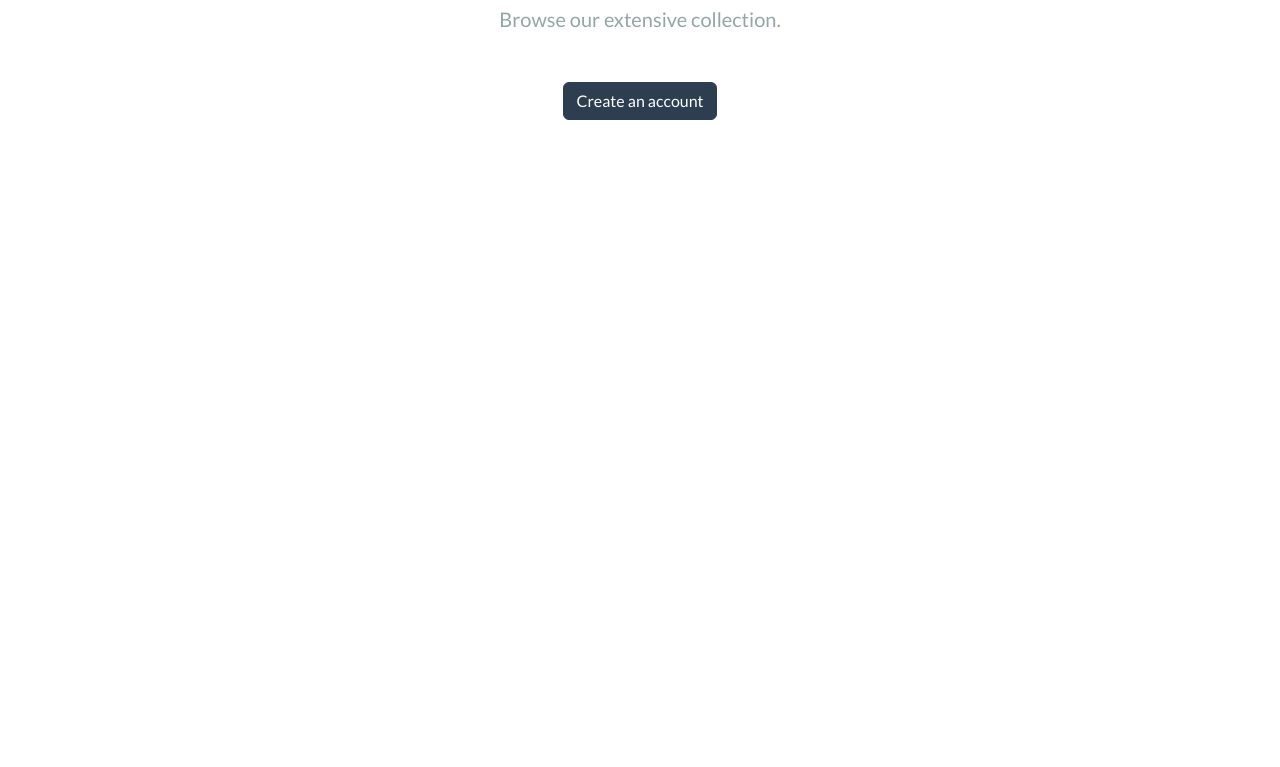
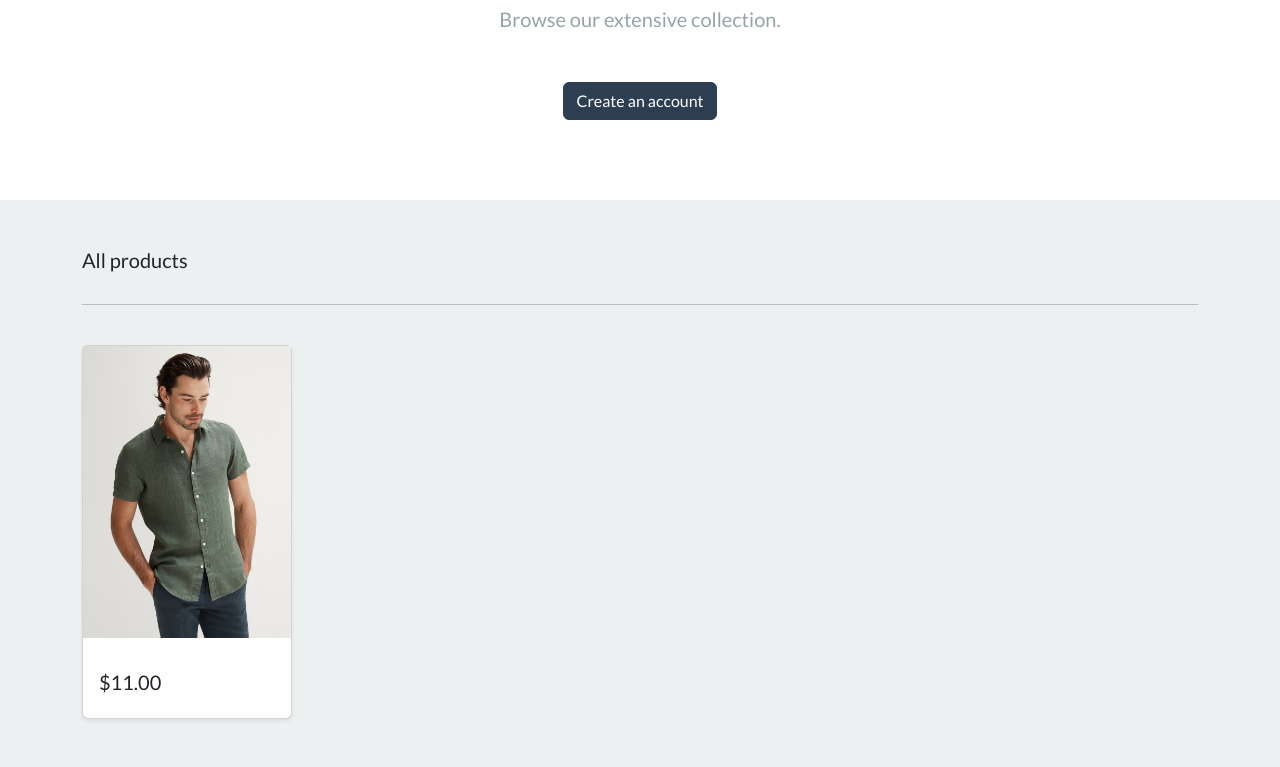
Before and after one commit to tantd2203/PythonWebApplication, a Django app: page / in a window 1280 px wide. Shown: the part 201-968 px from the top of the page. Before the commit the page ends 321 px from the top, so only its background shows below. Run offline with Django 4.2, Linux system fonts and the light colour scheme; data comes from the database, SQL or seed files in the repository; some libraries are stand-ins or nearby versions.

Commit message:
grid layout product

```diff
--- a/ecommerce/ecommerce/settings.py
+++ b/ecommerce/ecommerce/settings.py
@@ -75,7 +75,7 @@
 
 # Database
 # https://docs.djangoproject.com/en/4.2/ref/settings/#databases
-
+#  Database Mặc định
 DATABASES = {
     'default': {
         'ENGINE': 'django.db.backends.sqlite3',
--- a/ecommerce/store/models.py
+++ b/ecommerce/store/models.py
@@ -32,7 +32,7 @@
 
     price =  models.DecimalField(max_digits=4, decimal_places=2)
 
-    iamge = models.ImageField(upload_to='images/')
+    image = models.ImageField(upload_to='images/')
 
 class Meta:
         verbose_name_plural ='products'
--- a/ecommerce/store/templates/store/base.html
+++ b/ecommerce/store/templates/store/base.html
@@ -158,11 +158,6 @@
         {% block content %}
 
 
-
-
-
-
-
         {% endblock %}
 
 
--- a/ecommerce/store/templates/store/store.html
+++ b/ecommerce/store/templates/store/store.html
@@ -41,7 +41,52 @@
 
 
     </section>
+   <!-- All products section -->
+
+   <div class="album py-5 bg-light">
+
+    <div class="container">
+
+      <div class="pb-3 h5"> All products </div>
+
+
+      <hr>
+
+      <br>
+
+
+      <div class="row row-cols-1 row-cols-sm-2 row-cols-md-5 g-3">
+
+        {% comment %} product item  {% endcomment %}
+        {% for  product  in  my_products %}
+
+          <div class="col">
+
+            <div class="card shadow-sm">
+
+              <img class="img-fluid" alt="Responsive image" src="{{product.image.url}}">
+
+              <div class="card-body">
+
+                <p class="card-text">
+
+                  <a class="text-info text-decoration-none" href=""> {{product.tile | capfirst}}</a>
+
+                </p>
+
+                <div class="d-flex justify-content-between align-items-center">
+
+                  <h5> ${{product.price}}</h5>
+                </div>
+              </div>
+            </div>
+
+          </div>
+          {% endfor %}
 
 
 
+      </div>
+    </div>
+  </div>
 {% endblock %}
--- a/ecommerce/store/views.py
+++ b/ecommerce/store/views.py
@@ -1,11 +1,16 @@
 from django.shortcuts import render
 
-from . models import Category
+from . models import Category , Product
 # Create your views here.
 
 
 def store(request) :
- return render(request, 'store/store.html')
+
+  all_products = Product.objects.all()
+
+  context ={'my_products': all_products}
+
+  return render(request,'store/store.html',context)
 
 def categories(request):
  all_categories = Category.objects.all()
```
Also changed, not shown: ecommerce/db.sqlite3, ecommerce/static/media/images/1.png (deleted), ecommerce/static/media/images/1_iRxftiJ.png (deleted), ecommerce/static/media/images/Dark_green_shirt.jpg (added), ecommerce/store/migrations/0003_rename_iamge_product_image.py (added).
